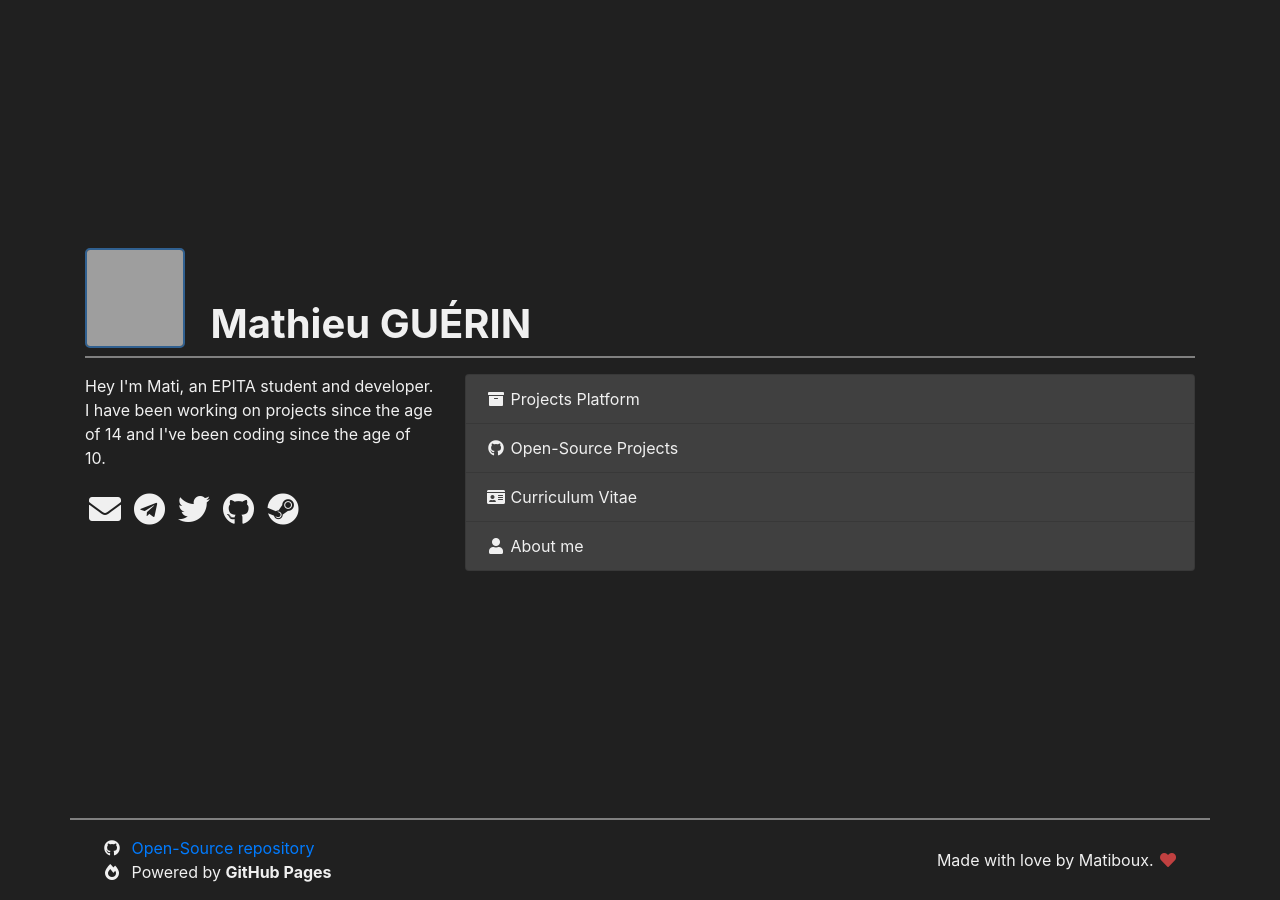
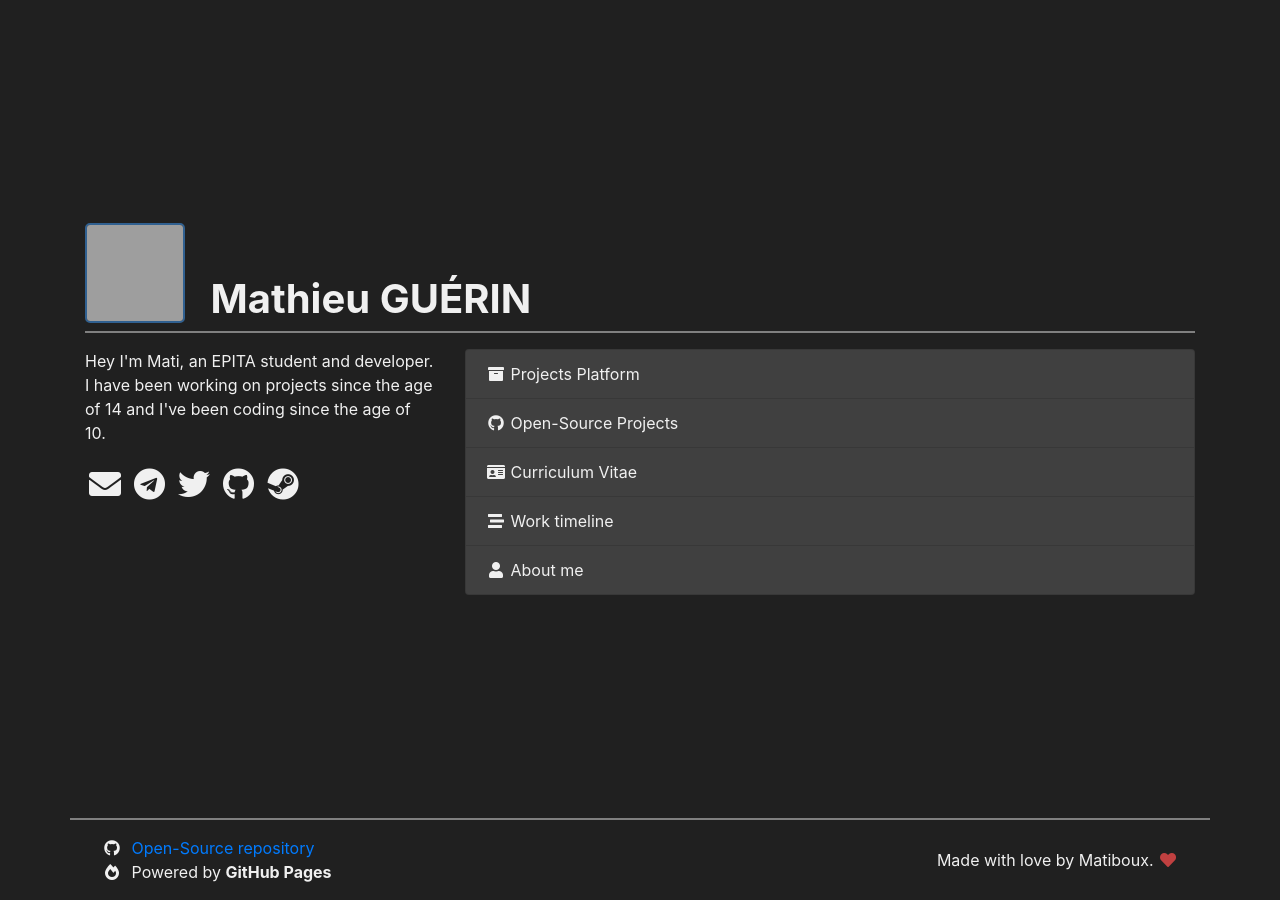
Before and after one commit to matiboux/matiboux.me, a Jekyll site: the page built from index.html, in a window 1280 px wide, cut to the strip 0-900 px from the top of the page. Built offline with Jekyll 4.4.1, drawn with Linux system fonts in a browser that asks for light colours; nearby versions of some CDN libraries; grey boxes are pictures that could not be loaded.

Commit message:
Update index.html

```diff
--- a/index.html
+++ b/index.html
@@ -27,6 +27,8 @@ layout: default
 						<i class="fab fa-github fa-fw"></i> Open-Source Projects</a>
 					<a href="{{ '/cv/' | relative_url }}" class="list-group-item list-group-item-action">
 						<i class="fas fa-id-card fa-fw"></i> Curriculum Vitae</a>
+					<a href="{{ '/timeline/' | relative_url }}" class="list-group-item list-group-item-action">
+						<i class="fas fa-stream fa-fw"></i> Work timeline</a>
 					<a href="{{ '/about/' | relative_url }}" class="list-group-item list-group-item-action">
 						<i class="fas fa-user fa-fw"></i> About me</a>
 				</div>
```
